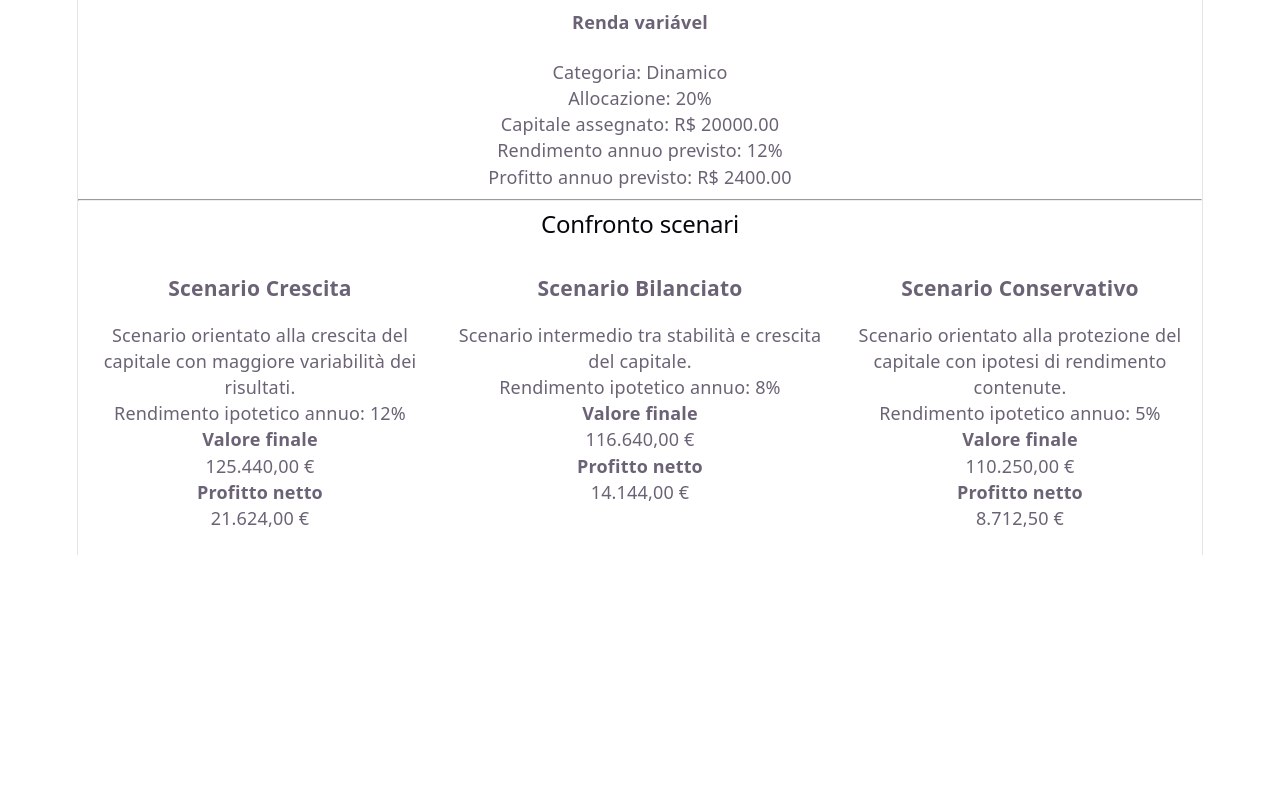
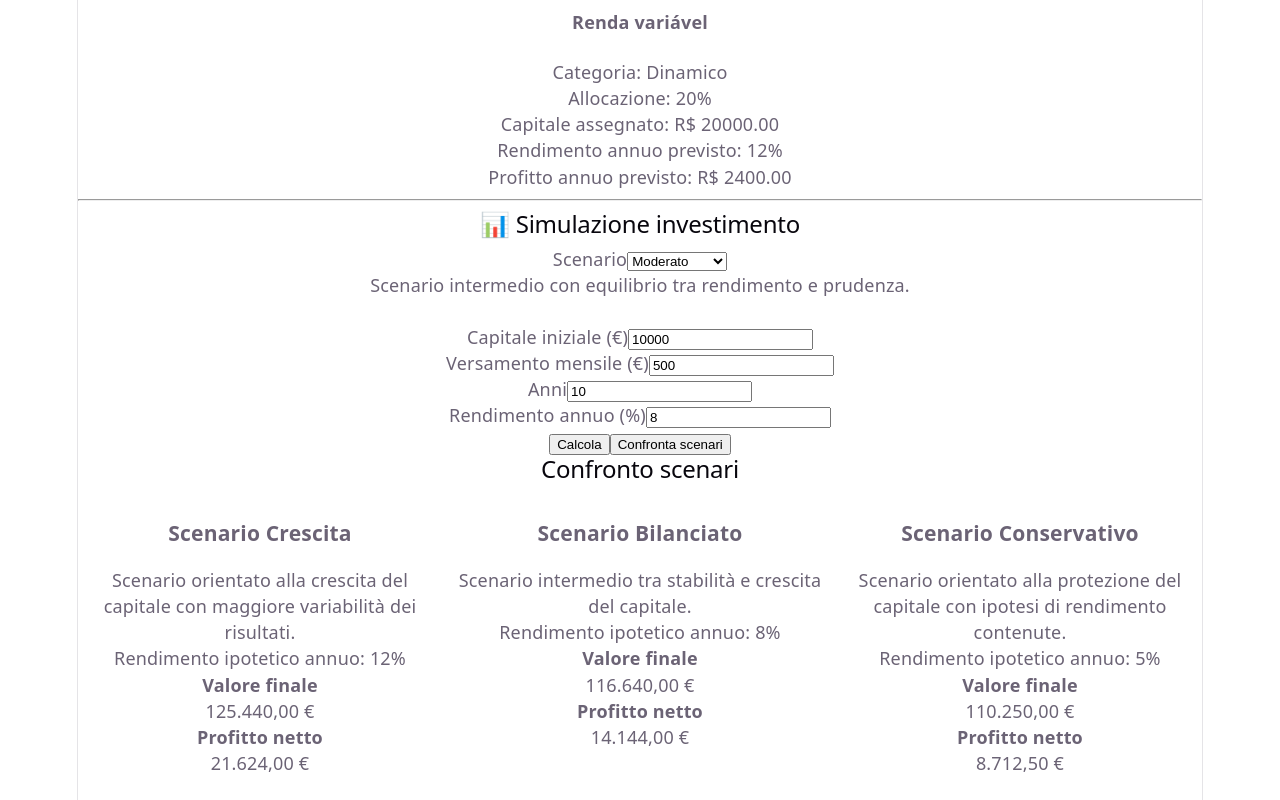
Before and after one commit to carlosciarrinovideo1-svg/Bussola-Finanziaria, a React (Vite) app in the folder frontend/: page / in a window 1280 px wide. Shown: the part 1178-1978 px from the top of the page. Before the commit the page ends 1733 px from the top, so only its background shows below. Built offline with nearby package versions, Linux system fonts and the light colour scheme.

Commit message:
BF-0069: integra investment simulation nella dashboard

```diff
--- a/frontend/src/components/Dashboard.tsx
+++ b/frontend/src/components/Dashboard.tsx
@@ -17,6 +17,8 @@ import {
 import DashboardSummary from "./dashboard/DashboardSummary";
 
 import PortfolioSummary from "./PortfolioSummary";
+
+import InvestmentSimulation from "./InvestmentSimulation";
 
 
 interface DashboardProps {
@@ -53,6 +55,8 @@ export default function Dashboard({
 
       <PortfolioSummary />
 
+      <InvestmentSimulation />
+
     </>
 
   );
```
